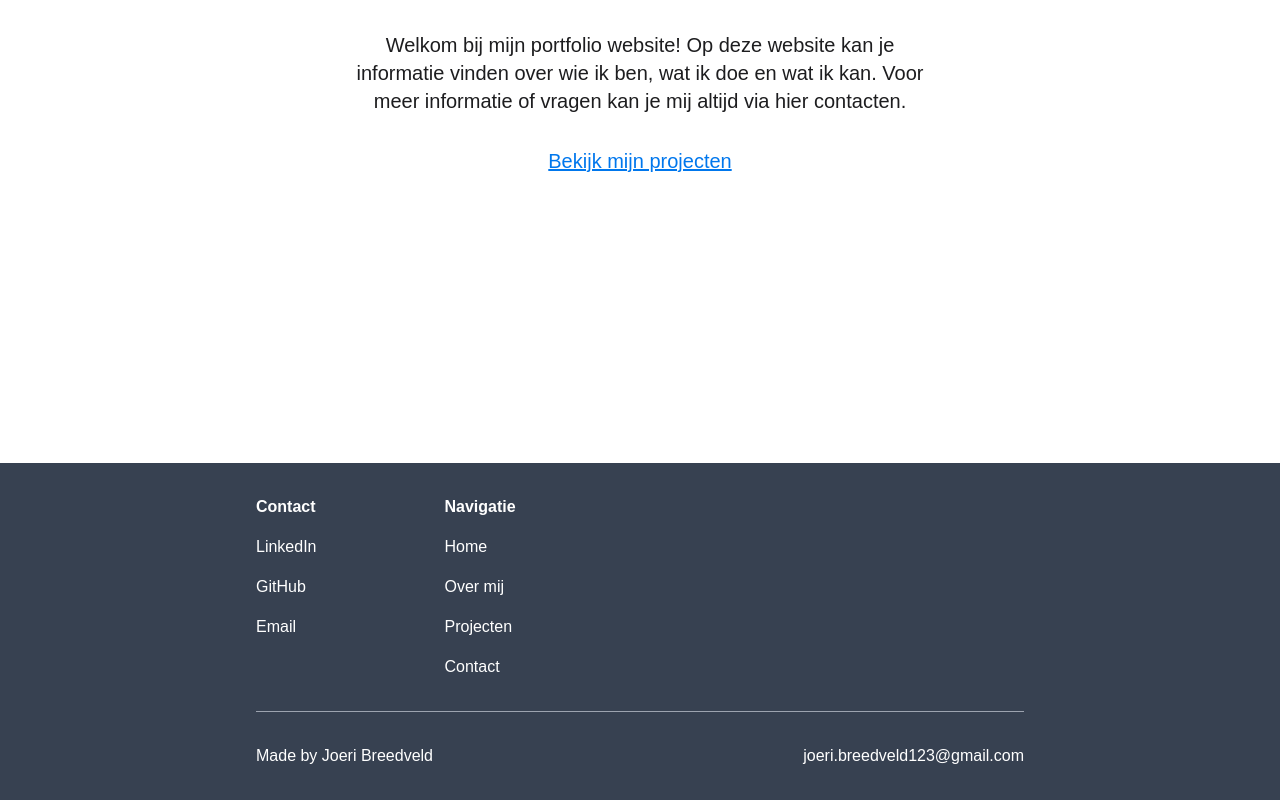
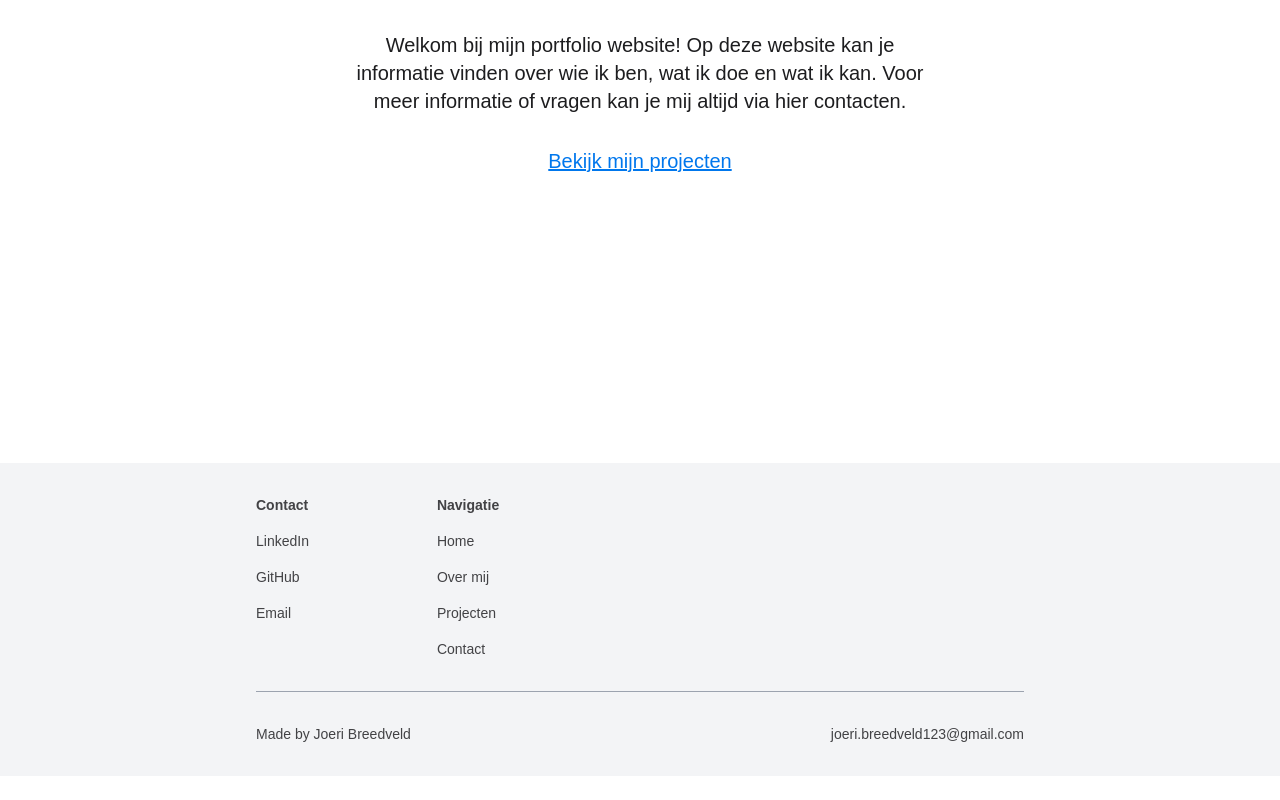
Before and after one commit to joeribreedveld/portfolio-website-v4, a Next.js app: page / in a window 1280 px wide. Shown: the part 337-1137 px from the top of the page. After the commit the page ends 1113 px from the top, so only its background shows below. Built offline with nearby package versions, Linux system fonts and the light colour scheme.

Commit message:
feat(footer): change footer color, footer text color and footer font size

```diff
--- a/components/Layout.tsx
+++ b/components/Layout.tsx
@@ -35,7 +35,7 @@ function Layout({ children }: LayoutProps) {
 				<Navbar />
 			</header>
 			<main className='min-h-screen'>{children}</main>
-			<footer className='page-padding-x py-8 bg-gray-700 text-white'>
+			<footer className='page-padding-x py-8 bg-gray-100 text-[#424245] text-sm'>
 				<Footer />
 			</footer>
 		</>
```
